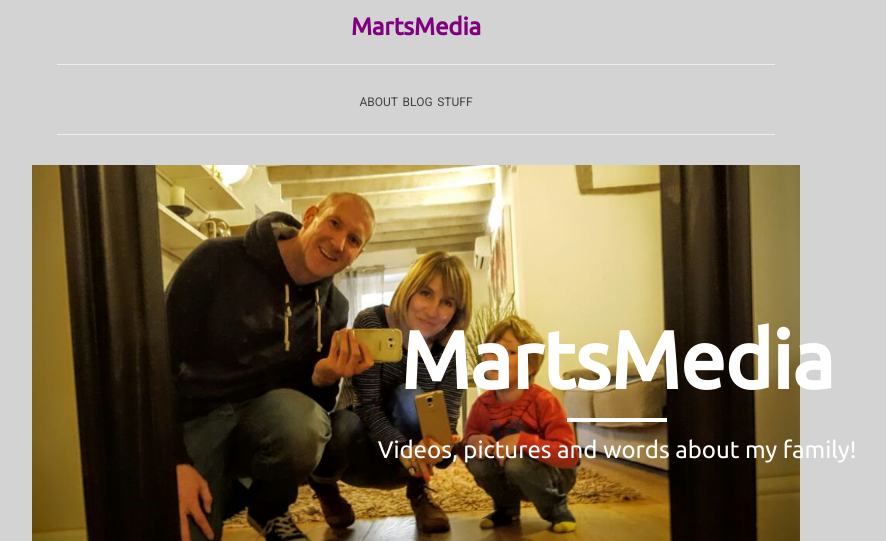
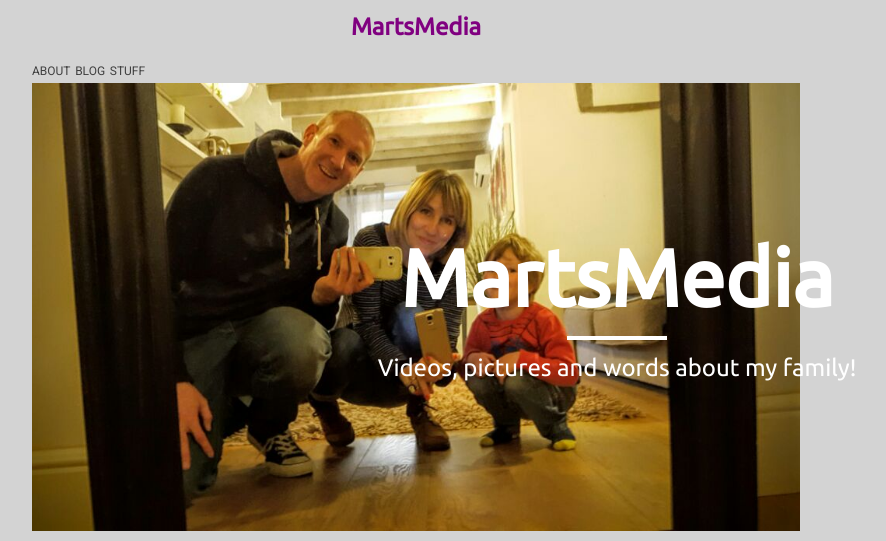
Before and after one commit to dawsino/dawsino.github.io, a Jekyll site: the page built from index.html, in a window 1280 px wide. Shown: the top 541 px of the page, without its empty margins (224-1110 px from the left). Built offline with Jekyll 4.4.1, drawn with Linux system fonts in a browser that asks for light colours; nearby versions of some CDN libraries; the list of posts is cut into pages by our own code; grey boxes are pictures that could not be loaded.

Commit message:
Update nav2.html

```diff
--- a/_includes/nav2.html
+++ b/_includes/nav2.html
@@ -1,10 +1,10 @@
 <div class="logo-wrapper">
    <a class="logo" href="\">MartsMedia</a>
-   <hr>
+</div>
+<div class="menubar">
    <ul class="menu">
       <li><a href="#">ABOUT</a></li>
       <li><a href="#">BLOG</a></li>
       <li><a href="#">STUFF</a></li>
    </ul>
-   <hr>
 </div>
```
